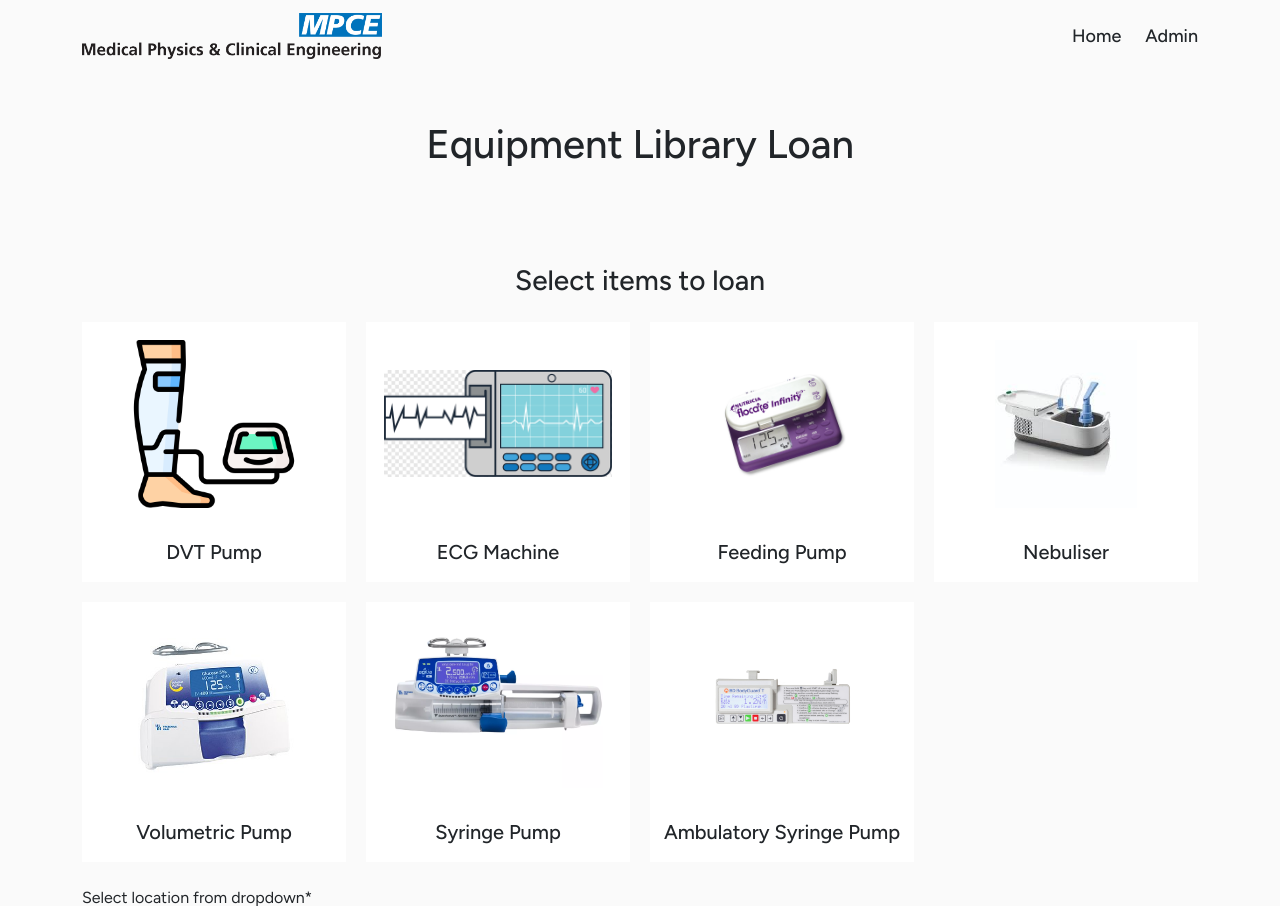
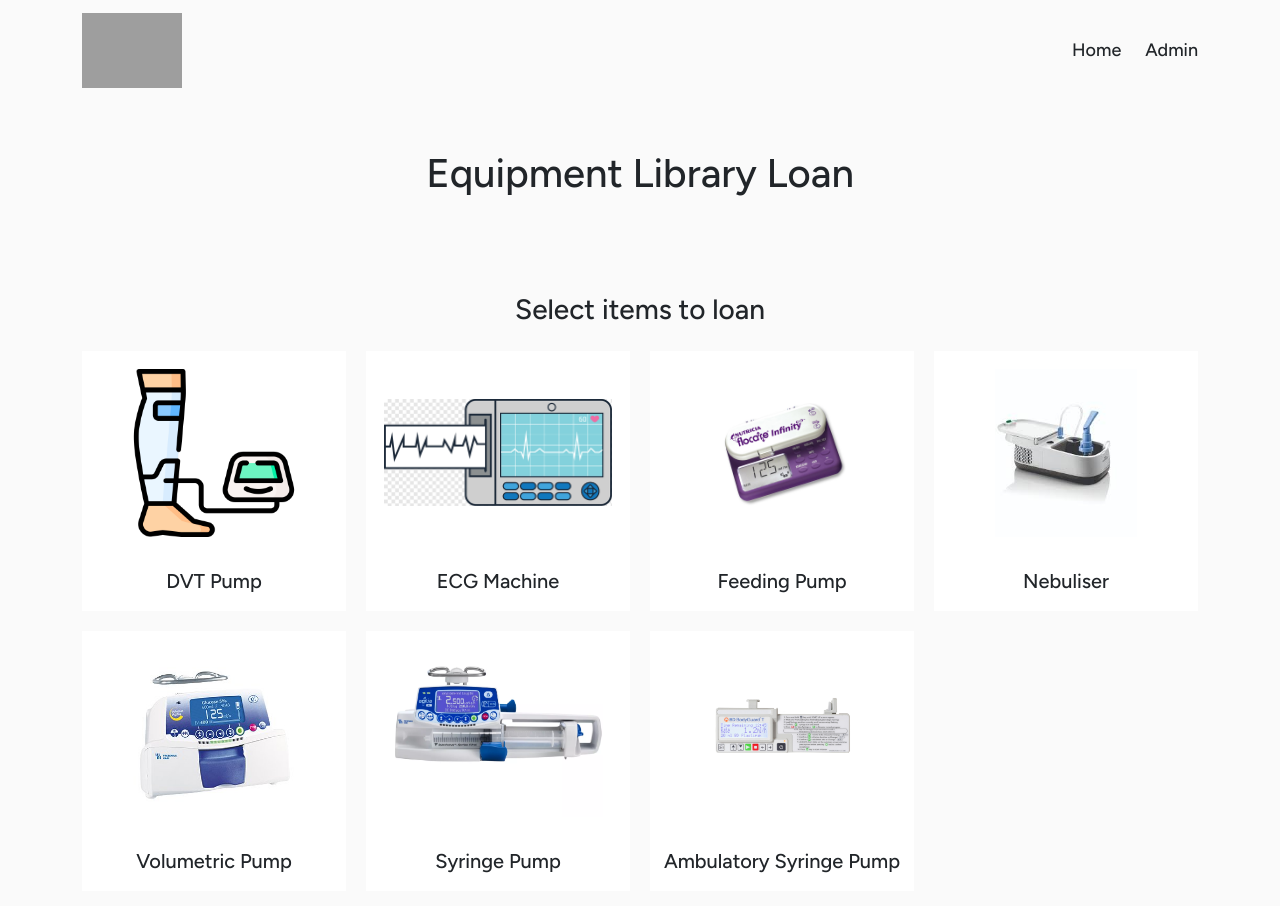
Before and after one commit to qmohebi/equipment_library_web_app, a Django app: page / in a window 1280 px wide. Shown: the top 906 px of the page. Run offline with Django 5.2, Linux system fonts and the light colour scheme; data comes from the database, SQL or seed files in the repository; parts of the project's set-up code (start-up, migrations or seed data) failed here and were passed over; some libraries are stand-ins or nearby versions; grey boxes are pictures that could not be loaded.

Commit message:
change of mpce logo

```diff
--- a/templates/base.html
+++ b/templates/base.html
@@ -29,7 +29,7 @@
         <div class="container">
           <a class="navbar-brand" href="/">
             <!-- {% static 'css/styles.css' %} -->
-            <img src="{% static 'images/mpce_logo.png' %}" alt="" width="300" />
+            <img src="{% static 'images/mpce_only.png' %}" alt="" width="100" />
           </a>
           <div class="d-flex gap-4">
             <a class="nav-link" href="/">Home</a>
--- a/templates/out_of_hour.html
+++ b/templates/out_of_hour.html
@@ -3,5 +3,6 @@
 {% block content%}
 
 <h1>Sorry we are closed</h1>
+<P>To request a loan, please use CapMan on Cerner 'iClip'</P>
 
 {% endblock content %}
--- a/templates/successful_loan.html
+++ b/templates/successful_loan.html
@@ -3,4 +3,6 @@
 {% block content%}
 
 <h1>Succsefully created a loan</h1>
+  <ul>request number: 1234 - DVT pump</ul>
+  <ul>request number: 4567 - ECG Machine</ul>
 {% endblock content %}
```
